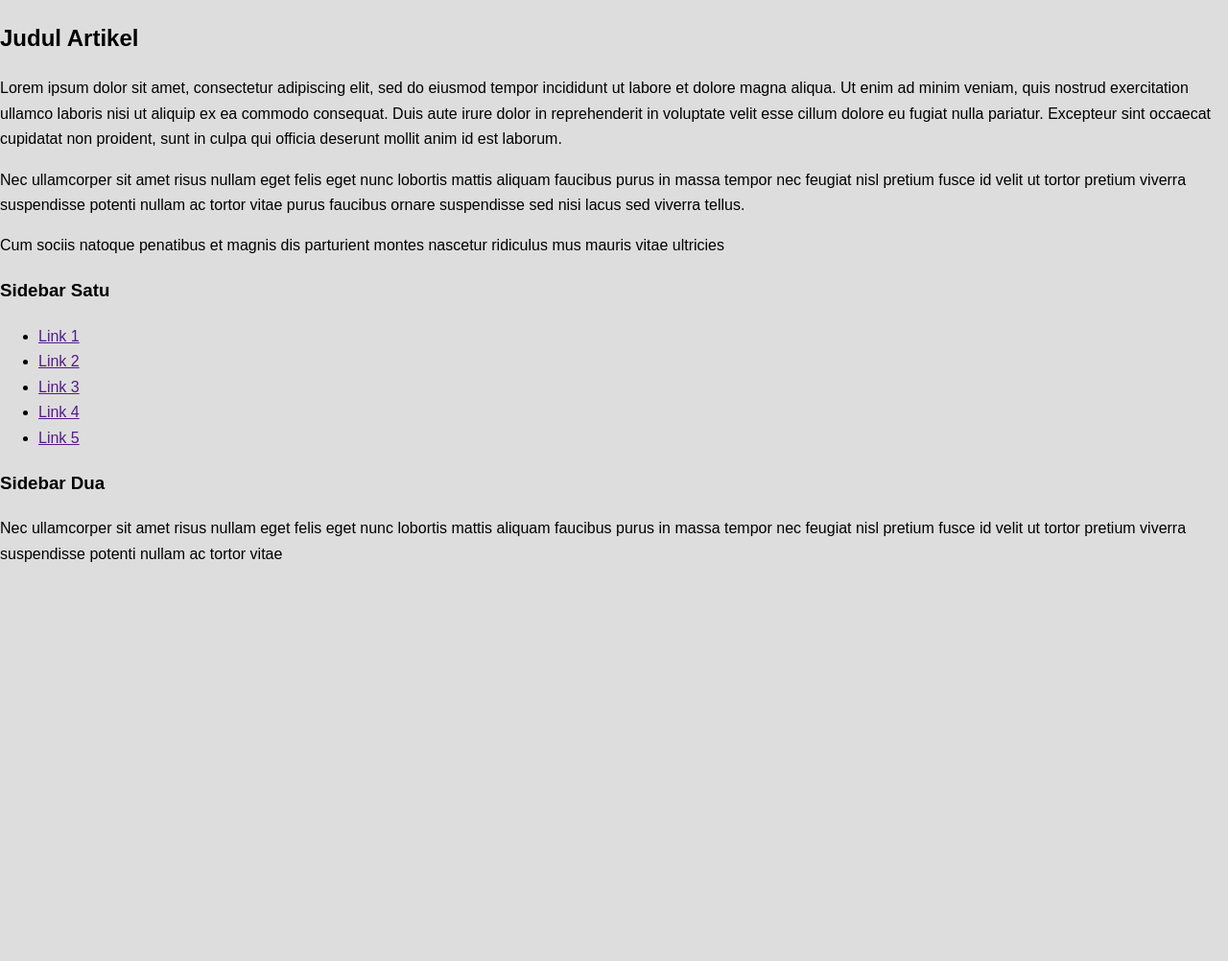
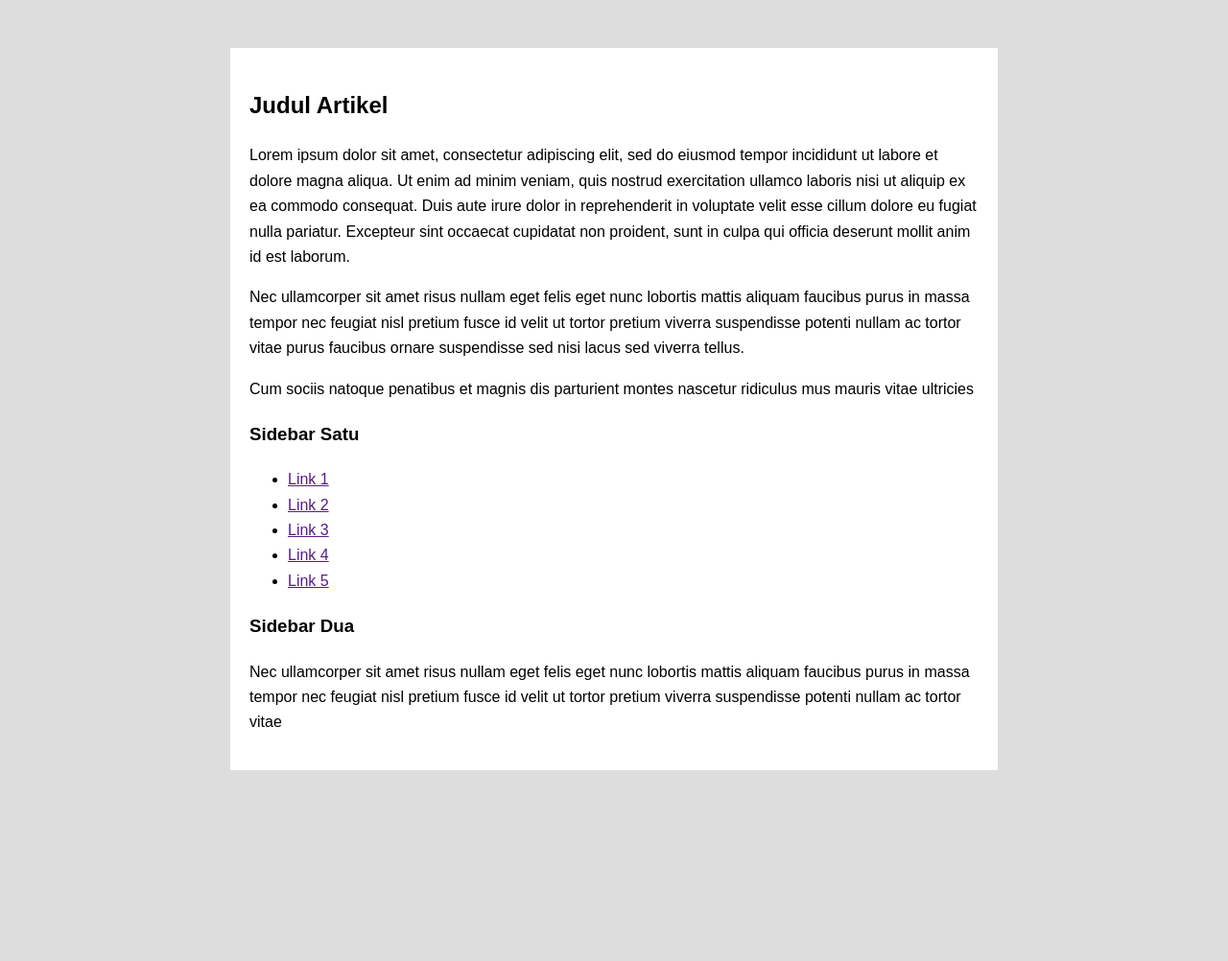
Before and after one commit to m1Febriansyah/DesainPemrogramanWeb_Jobsheet1_16, a PHP site: page /flexbox.html in a window 1280 px wide. Shown: the top 1002 px of the page at 96% size. Before the commit the page ends 586 px from the top, so only its background shows below. Run offline with PHP 8.4, Linux system fonts and the light colour scheme.

Commit message:
Jobsheet_2_Soal29

```diff
--- a/style2.css
+++ b/style2.css
@@ -8,3 +8,10 @@ body{
     line-height: 1.65;
     padding-bottom: 1000px;
 }
+.container-satu{
+    width: 800px;
+    margin: 50px auto;
+    background-color: #fff;
+    padding: 20px;
+    box-sizing: border-box;
+}
```
